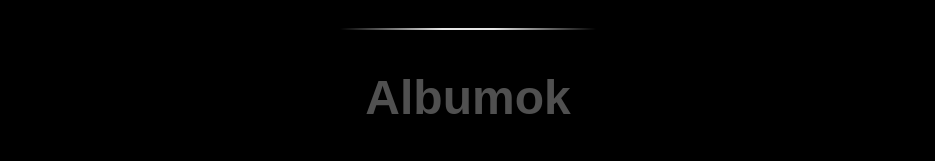
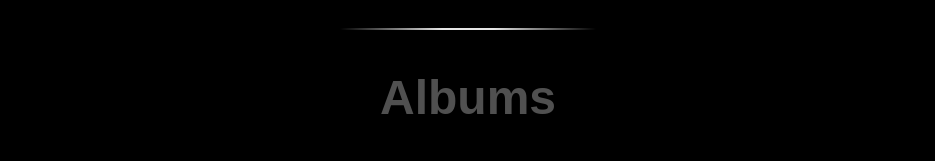
Before and after one commit to plsdontkaki/himpihumpi-player, a plain HTML site: page index.html in a window 1280 px wide. Shown: the part 160-321 px from the top of the page, without its empty margins (172-1107 px from the left). Drawn offline with Linux system fonts and the light colour scheme; a web font is replaced by a local one.

Commit message:
Update index.html

```diff
--- a/index.html
+++ b/index.html
@@ -12,7 +12,7 @@
     <!-- mit nézegeted? -->
     <h1>Himpihumpi</h1>
     <div class="line"></div>
-    <h2>Albumok</h2>
+    <h2>Albums</h2>
     <div class="row">
         <div class="col">
             <button>
```
